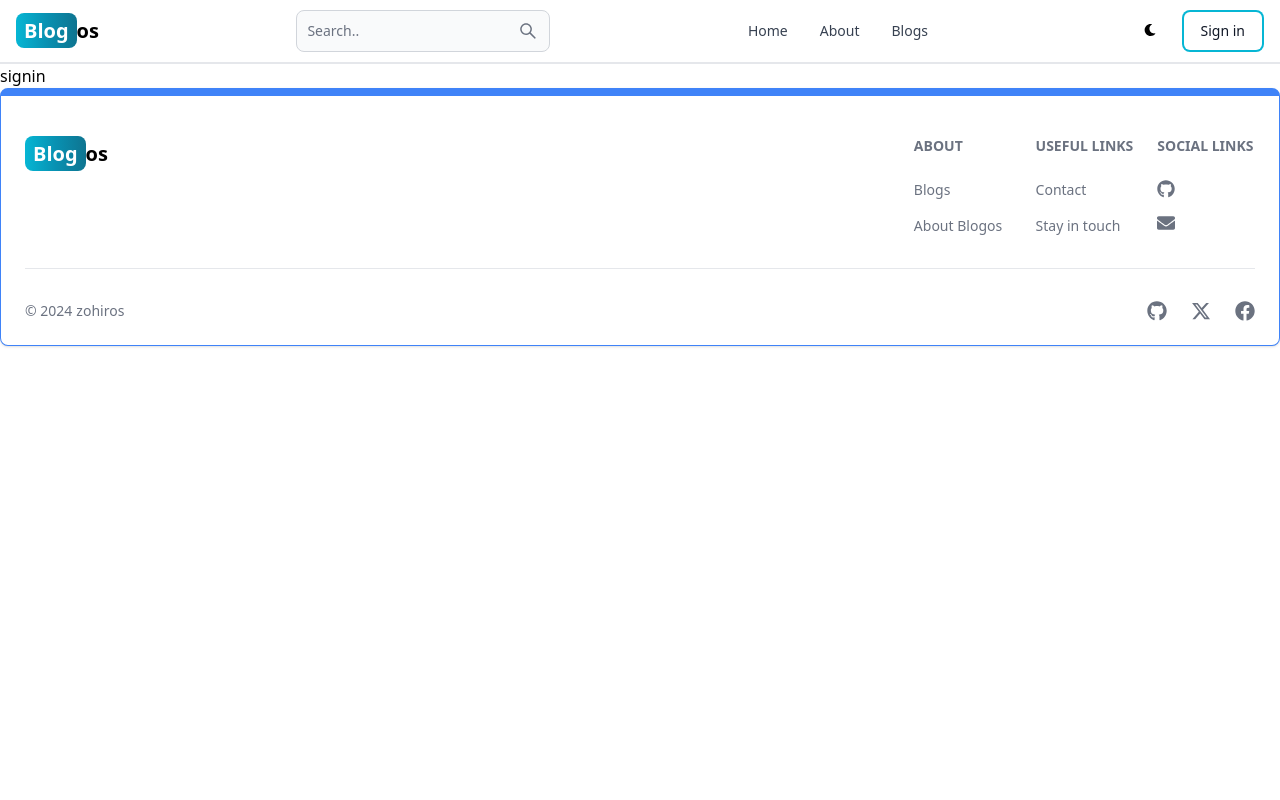
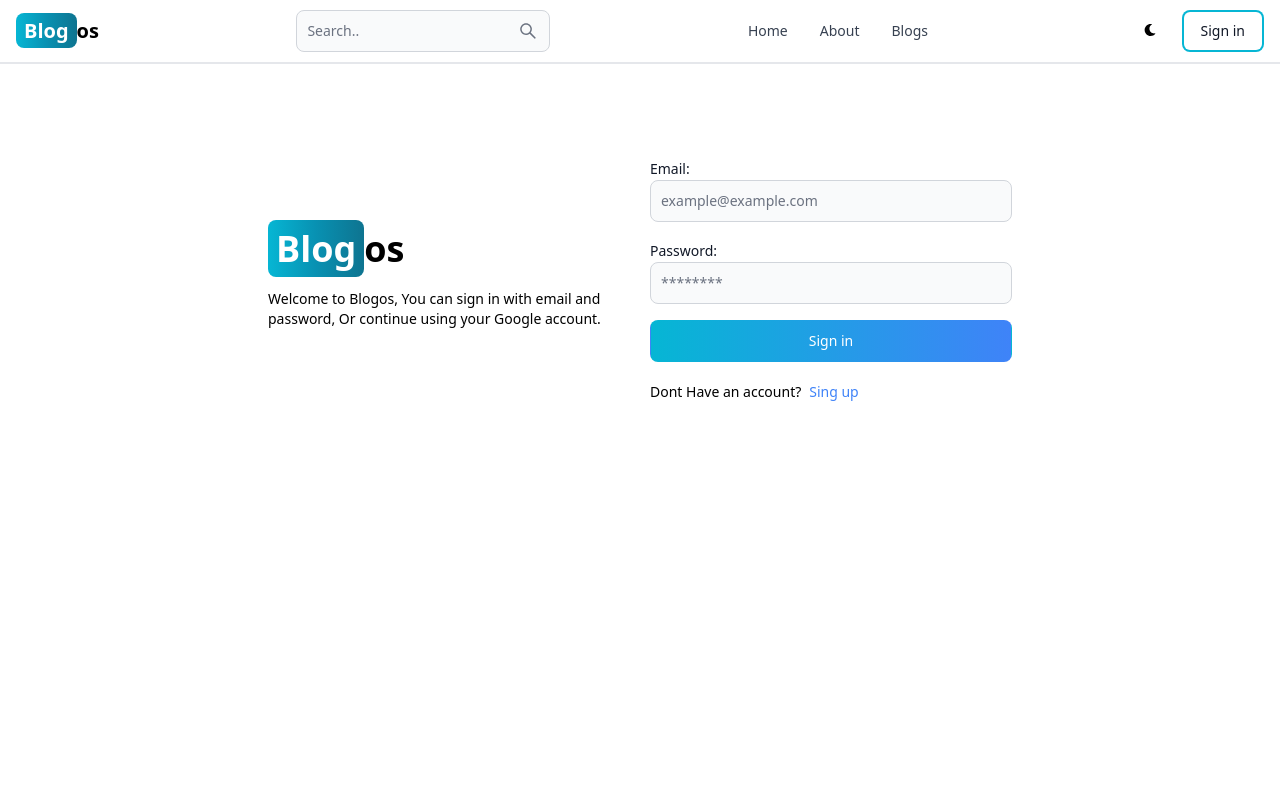
Before and after one commit to zohir96os/final-project-, a React (Vite) app in the folder frontend/: page /sign-in in a window 1280 px wide. Shown: the top 800 px of the page. Built offline with nearby package versions, Linux system fonts and the light colour scheme.

Commit message:
Craete sign in page

```diff
--- a/frontend/src/pages/Signin.jsx
+++ b/frontend/src/pages/Signin.jsx
@@ -1,7 +1,108 @@
-import React from "react";
+import { useState } from "react";
+import { Alert, Button, Label, Spinner, TextInput } from "flowbite-react";
+import { Link, useNavigate } from "react-router-dom";
 
 const Signin = () => {
-  return <div>signin</div>;
+  const [formData, setFormData] = useState({});
+  const [errorMessage, setErrorMessage] = useState(null);
+  const [loading, setLoading] = useState(null);
+  const navigate = useNavigate();
+  const handleChange = (e) => {
+    setFormData({ ...formData, [e.target.id]: e.target.value.trim() });
+  };
+
+  const handleSubmit = async (e) => {
+    e.preventDefault();
+    if (!formData.email || !formData.password) {
+      return setErrorMessage("All fields are required!");
+    }
+    try {
+      setLoading(true);
+      setErrorMessage(null);
+      const res = await fetch("api/auth/signin", {
+        method: "POST",
+        headers: { "Content-Type": "application/json" },
+        body: JSON.stringify(formData),
+      });
+      const data = await res.json();
+      if (data.success === false) {
+        return setErrorMessage(data.message);
+      }
+      setLoading(false);
+      if (res.ok) {
+        navigate("/");
+      }
+    } catch (error) {
+      setErrorMessage(error.message);
+      setLoading(false);
+    }
+  };
+
+  return (
+    <div className="min-h-screen mt-20">
+      <div className="flex p-3 max-w-3xl mx-auto flex-col md:flex-row md:items-center gap-5">
+        <div className="flex-1">
+          <Link to="/" className=" font-bold dark:text-white text-4xl">
+            <span className="px-2 py-1 bg-gradient-to-r from-cyan-500 via-cyan-600 to-cyan-700 rounded-lg text-white">
+              Blog
+            </span>
+            os
+          </Link>
+          <p className="text-sm mt-5">
+            Welcome to Blogos, You can sign in with email and password, Or
+            continue using your Google account.
+          </p>
+        </div>
+        <div className="flex-1">
+          <form className="flex flex-col gap-4" onSubmit={handleSubmit}>
+            <div>
+              <Label value="Email:" />
+              <TextInput
+                type="mail"
+                placeholder="example@example.com"
+                id="email"
+                onChange={handleChange}
+              />
+            </div>
+            <div>
+              <Label value="Password:" />
+              <TextInput
+                type="password"
+                placeholder="********"
+                id="password"
+                onChange={handleChange}
+              />
+            </div>
+            <Button
+              className="bg-gradient-to-r from-cyan-500 to-blue-500"
+              type="submit"
+              disabled={loading}
+            >
+              {loading ? (
+                <>
+                  <Spinner size="sm" />
+                  <span className="pl-3">Loading...</span>
+                </>
+              ) : (
+                "Sign in"
+              )}
+            </Button>
+          </form>
+          <div className="flex  gap-2 text-sm mt-5">
+            <span>Dont Have an account?</span>
+            <Link to="/sign-up" className="text-blue-500">
+              Sing up
+            </Link>
+          </div>
+          {errorMessage && (
+            <Alert className="mt-5 " color="failure">
+              {errorMessage}
+            </Alert>
+          )}
+        </div>
+      </div>
+    </div>
+  );
 };
 
 export default Signin;
--- a/frontend/src/pages/Signup.jsx
+++ b/frontend/src/pages/Signup.jsx
@@ -99,7 +99,7 @@
           </form>
           <div className="flex  gap-2 text-sm mt-5">
             <span>Have an account?</span>
-            <Link to="/sing-in" className="text-blue-500">
+            <Link to="/sign-in" className="text-blue-500">
               Sing in
             </Link>
           </div>
```
Also changed, not shown: 1 other file (tests, documents, lock files or other folders).
